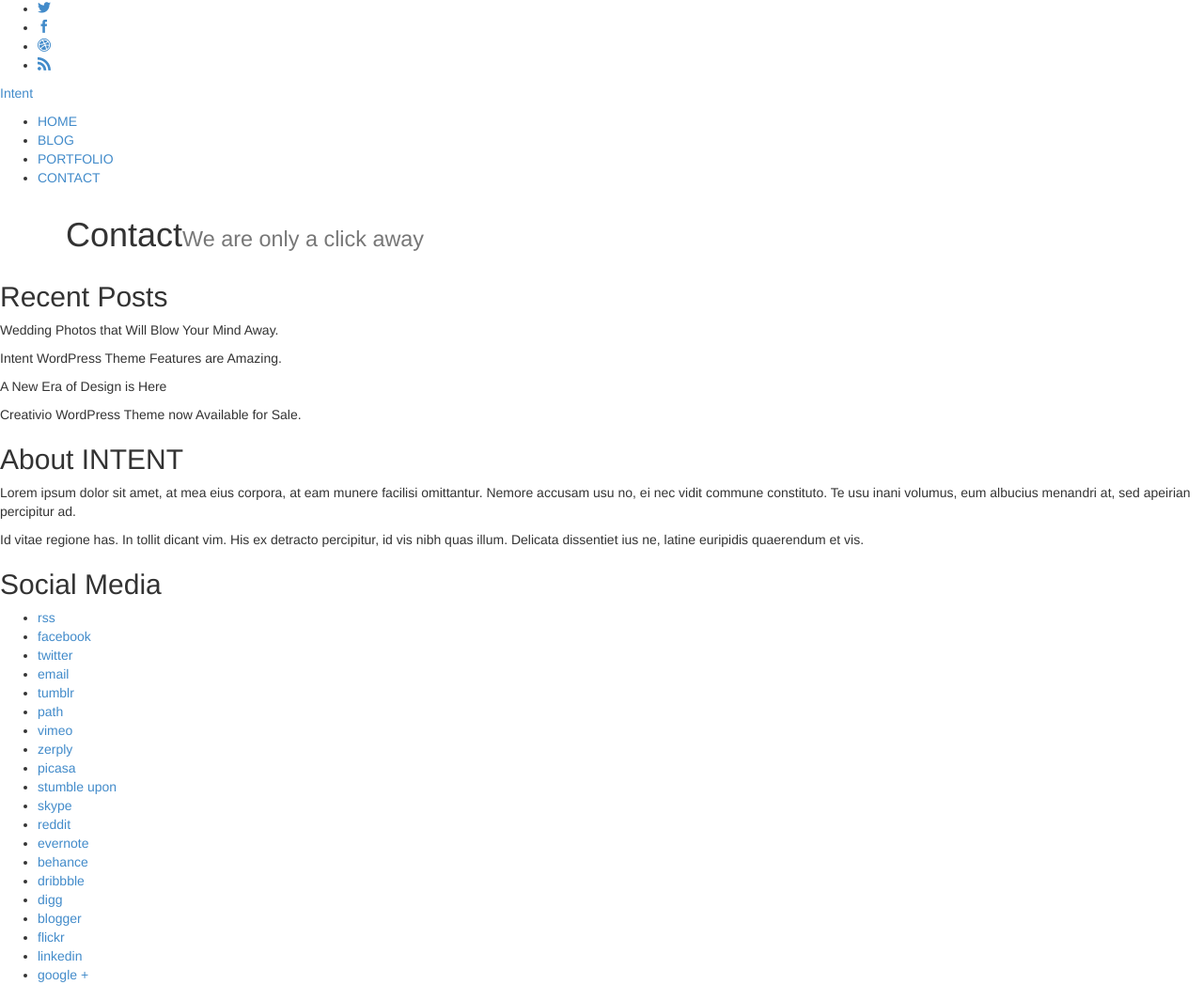
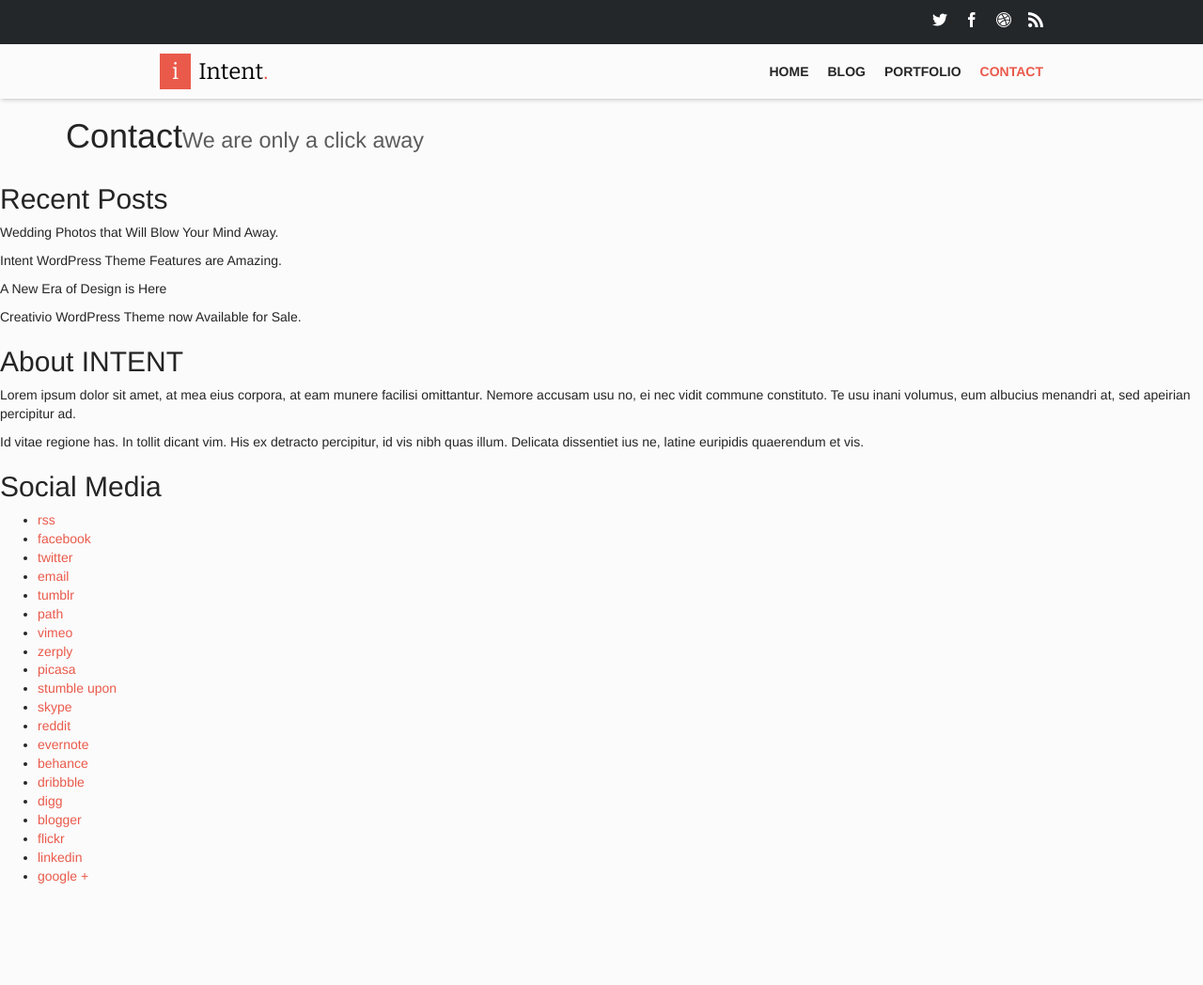
Before and after one commit to AurizedStudio/portfolio04Intent, a website: page htdocs/layout.html in a window 1280 px wide. Shown: the whole page at 94% size. After the commit the page ends 953 px from the top, so only its background shows below. Drawn offline with nearby package versions, Linux system fonts and the light colour scheme.

Commit message:
#5 <header>部分マスター html,css作成

```diff
--- a/htdocs/layout.html
+++ b/htdocs/layout.html
@@ -28,13 +28,14 @@
 <script>window.html5 || document.write('<script src="js/html5shiv.js"><\/script>')</script>
 <![endif]-->
 </head>
-<body>
+<body class="contact-page">
 <p class="sr-only sr-only-focusable"><a href="#main">Skip to CONTENTS</a></p>
 <!--[if lt IE 7]>
 <p class="browsehappy">You are using an <strong>outdated</strong> browser. Please <a href="http://browsehappy.com/">upgrade your browser</a> to improve your experience.</p>
 <![endif]-->
 <header>
     <div class="sns">
+        <div class="sns-inner">
             <ul>
                 <li><a href="#"><span class="icon-twitter"></span><span class="sr-only">twitter</span></a></li>
                 <li><a href="#"><span class="icon-facebook"></span><span class="sr-only">facebook</span></a></li>
@@ -42,17 +43,23 @@
                 <li><a href="#"><span class="icon-feed"></span><span class="sr-only">rss</span></a></li>
             </ul>
         </div>
+    </div>
     <!-- / .sns -->
     <div class="navbar">
-        <p class="navbar-ci"><a href="#">Intent</a></p>
+        <div class="navbar-inner">
+            <div class="navbar-ci"><a href="#">
+                <p class="navbar-ci-logo">i</p>
+                <p class="navbar-ci-word">Intent<span>.</span></p>
+                </a></div>
             <nav class="navbar-gnav">
                 <ul>
-                <li><a href="#">HOME</a></li>
-                <li><a href="#">BLOG</a></li>
-                <li><a href="#">PORTFOLIO</a></li>
-                <li><a href="#">CONTACT</a></li>
+                    <li class="navbar-gnav-home"><a href="#">HOME</a></li>
+                    <li class="navbar-gnav-blog"><a href="#">BLOG</a></li>
+                    <li class="navbar-gnav-portfolio"><a href="#">PORTFOLIO</a></li>
+                    <li class="navbar-gnav-contact"><a href="#">CONTACT</a></li>
                 </ul>
             </nav>
+        </div>
     </div>
     <!-- / .navbar -->
 </header>
@@ -104,7 +111,6 @@
         </ul>
     </section>
 </footer>
-
 <script src="//ajax.googleapis.com/ajax/libs/jquery/1.11.1/jquery.min.js"></script>
 <script>window.jQuery || document.write('<script src="js/jquery-1.11.1.min.js"><\/script>')</script>
 <script src="js/bootstrap.min.js"></script>
--- a/scss/_main.scss
+++ b/scss/_main.scss
@@ -1,3 +1,90 @@
+
+/* font追加 */
+@import url(http://fonts.googleapis.com/css?family=Bitter);
+
 /*
  * 	header
  */
+.sns {
+    background-color: $gray-darkest;
+    @include clearfix();
+    ul {
+        float: right;
+        margin: 0;
+        padding: .75em 0;
+        font-size: $font-size-middle;
+    }
+    li {
+        float: left;
+        margin: 0 0 0 18px;
+    }
+    a {
+        padding: .75em 0;
+        color: #fff;
+        &:hover {
+            text-decoration: none;
+            color: $gray-lighter;
+        }
+    }
+}
+.sns-inner {
+    @include clearfix();
+    @include center-block();
+    width: $width-container;
+}
+.navbar {
+    @include clearfix();
+    padding: 10px 0;
+    box-shadow: 0.5px 0.866px 5px 0px rgba(0, 0, 0, 0.275);
+}
+.navbar-inner {
+    @include clearfix();
+    @include center-block();
+    width: $width-container;
+}
+.navbar-ci {
+    float: left;
+    font-family: 'Bitter', serif;
+}
+.navbar-ci-logo {
+    display: table-cell;
+    background-color: $brand-primary;
+    padding: 2px 13px;
+    text-align: center;
+    font-size: ($font-size-xlarge * 1.2);
+    color: #fff;
+}
+.navbar-ci-word {
+    display: table-cell;
+    padding: 0 0 0 8px;
+    font-size: $font-size-xlarge * 1.2;
+    color: #000;
+    span {
+        color: $brand-primary;
+    }
+}
+.navbar-gnav {
+    float: right;
+    ul {
+        margin: 10px 0 0 0;
+        padding: 0;
+        list-style: none;
+        font-weight: bold;
+    }
+    li {
+        float: left;
+        margin: 0 0 0 20px;
+        &.navbar-gnav-contact a {
+            .contact-page & {
+                color: $brand-primary;
+            }
+        }
+    }
+    a {
+        color: $gray-dark;
+        &:hover {
+            color: $brand-primary;
+            text-decoration: none;
+        }
+    }
+}
--- a/scss/_variables.scss
+++ b/scss/_variables.scss
@@ -11,13 +11,14 @@ $bootstrap-sass-asset-helper: (twbs-font-path("") != unquote('twbs-font-path("")
 //
 //## Gray and brand colors for use across Bootstrap.
 
-$gray-darker:            lighten(#000, 13.5%) !default; // #222
-$gray-dark:              lighten(#000, 20%) !default;   // #333
-$gray:                   lighten(#000, 33.5%) !default; // #555
-$gray-light:             lighten(#000, 46.7%) !default; // #777
-$gray-lighter:           lighten(#000, 93.5%) !default; // #eee
+$gray-darkest:    #24272a; // header,footer bg
+$gray-darker:     #282b2e; // h1 bg
+$gray-dark:        #252525; // normal text, gnav
+$gray:                 #464646;
+$gray-light:        #5c5c5c;
+$gray-lighter:     #adadad; // footer text
 
-$brand-primary:         #428bca !default;
+$brand-primary: #ea5a4b; // Intent Red
 $brand-success:         #5cb85c !default;
 $brand-info:            #5bc0de !default;
 $brand-warning:         #f0ad4e !default;
@@ -29,15 +30,17 @@ $brand-danger:          #d9534f !default;
 //## Settings for some of the most global styles.
 
 // ** Background color for `<body>`.
-$body-bg:               #fff !default;
+$body-bg:          #fbfbfb; // Intent BG
 // ** Global text color on `<body>`.
-$text-color:            $gray-dark !default;
+$text-color:        $gray-dark !default;
 
 // ** Global textual link color.
 $link-color:            $brand-primary !default;
 // ** Link hover color set via `darken()` function.
 $link-hover-color:      darken($link-color, 15%) !default;
 
+// container width
+$width-container: 940px;
 
 //== Typography
 //
@@ -50,8 +53,10 @@ $font-family-monospace:   Menlo, Monaco, Consolas, "Courier New", monospace !def
 $font-family-base:        $font-family-sans-serif !default;
 
 $font-size-base:          14px !default;
+$font-size-middle: ceil(($font-size-base * 1.14)); // 16px
 $font-size-large:         ceil(($font-size-base * 1.25)) !default; // ~18px
 $font-size-small:         ceil(($font-size-base * 0.85)) !default; // ~12px
+$font-size-xlarge: ceil(($font-size-base * 1.42)); // 20px
 
 $font-size-h1:            floor(($font-size-base * 2.6)) !default; // ~36px
 $font-size-h2:            floor(($font-size-base * 2.15)) !default; // ~30px
```
Also changed, not shown: htdocs/css/style.css, 1 other file. Lines whose indentation alone changed are shown as unchanged.
